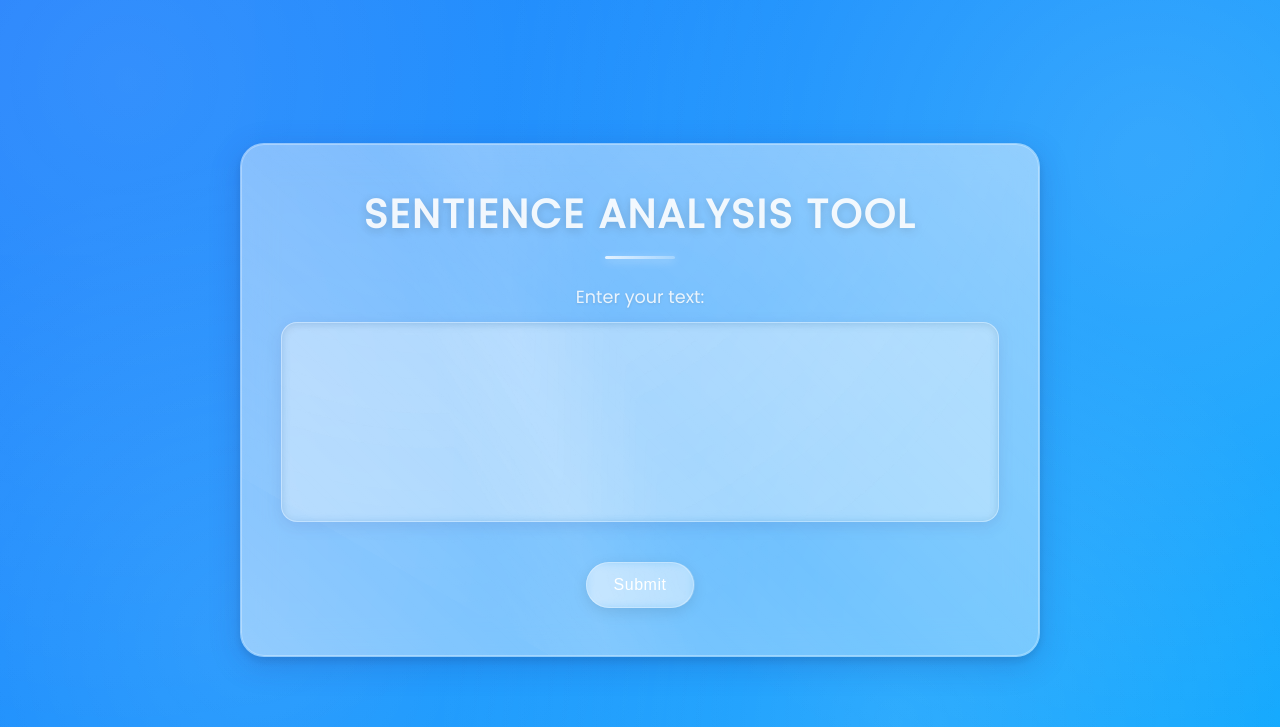
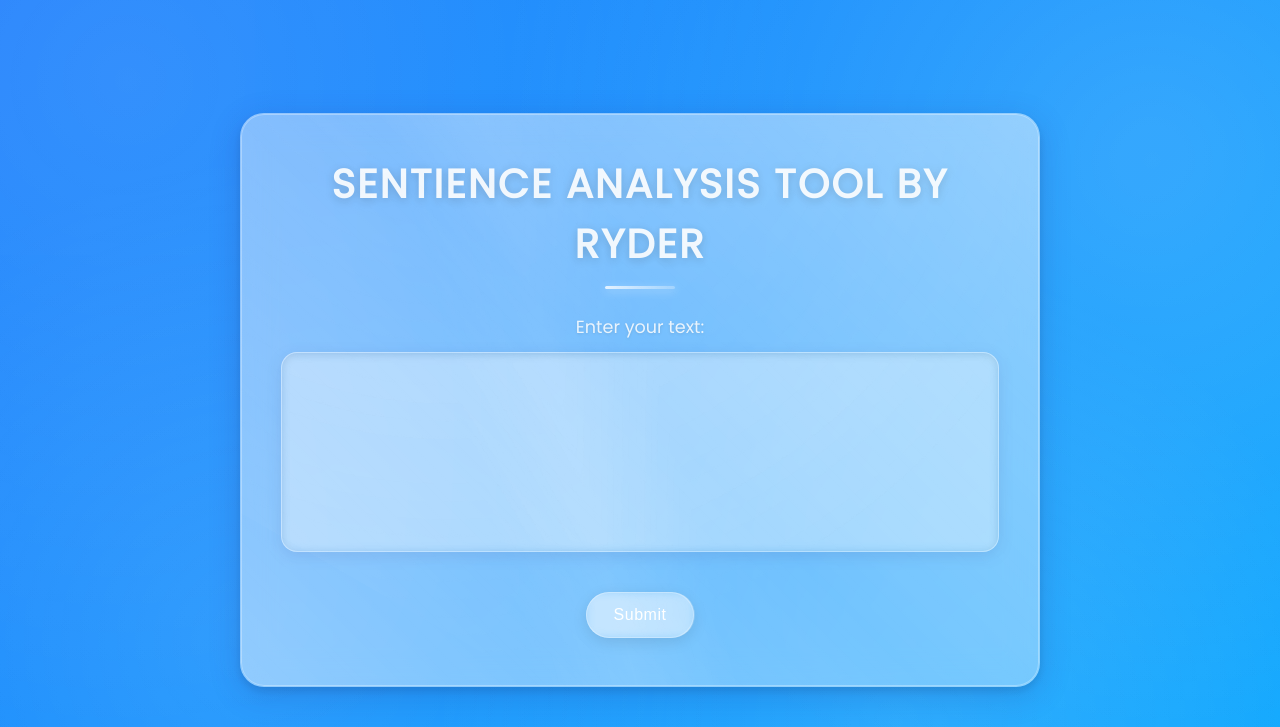
Before and after one commit to RydertHuGlIfE/Text_Analyzer_Converter, a Flask app: page / in a window 1280 px wide. Shown: the top 727 px of the page. Run offline with Flask 3, Linux system fonts and the light colour scheme.

Commit message:
Update index.html

```diff
--- a/templates/index.html
+++ b/templates/index.html
@@ -7,7 +7,7 @@
 </head>
 <body>
     <div class="container">
-        <h1>Sentience Analysis Tool</h1>
+        <h1>Sentience Analysis Tool by Ryder</h1>
         <form id="initialForm" method="post" action="/store-text">
             <label for="text">Enter your text:</label>
             <textarea name="text" rows="10" required></textarea>
```
